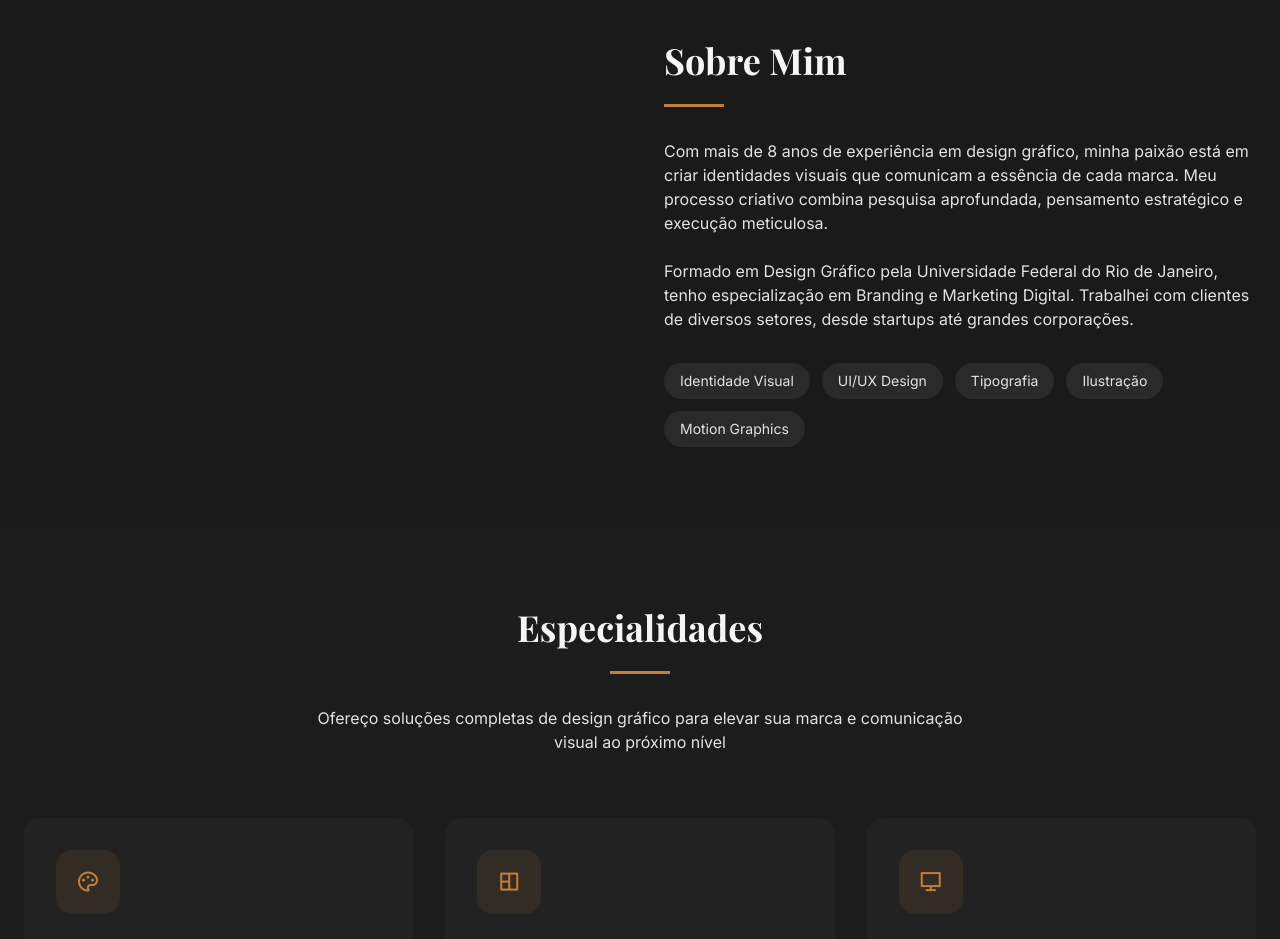
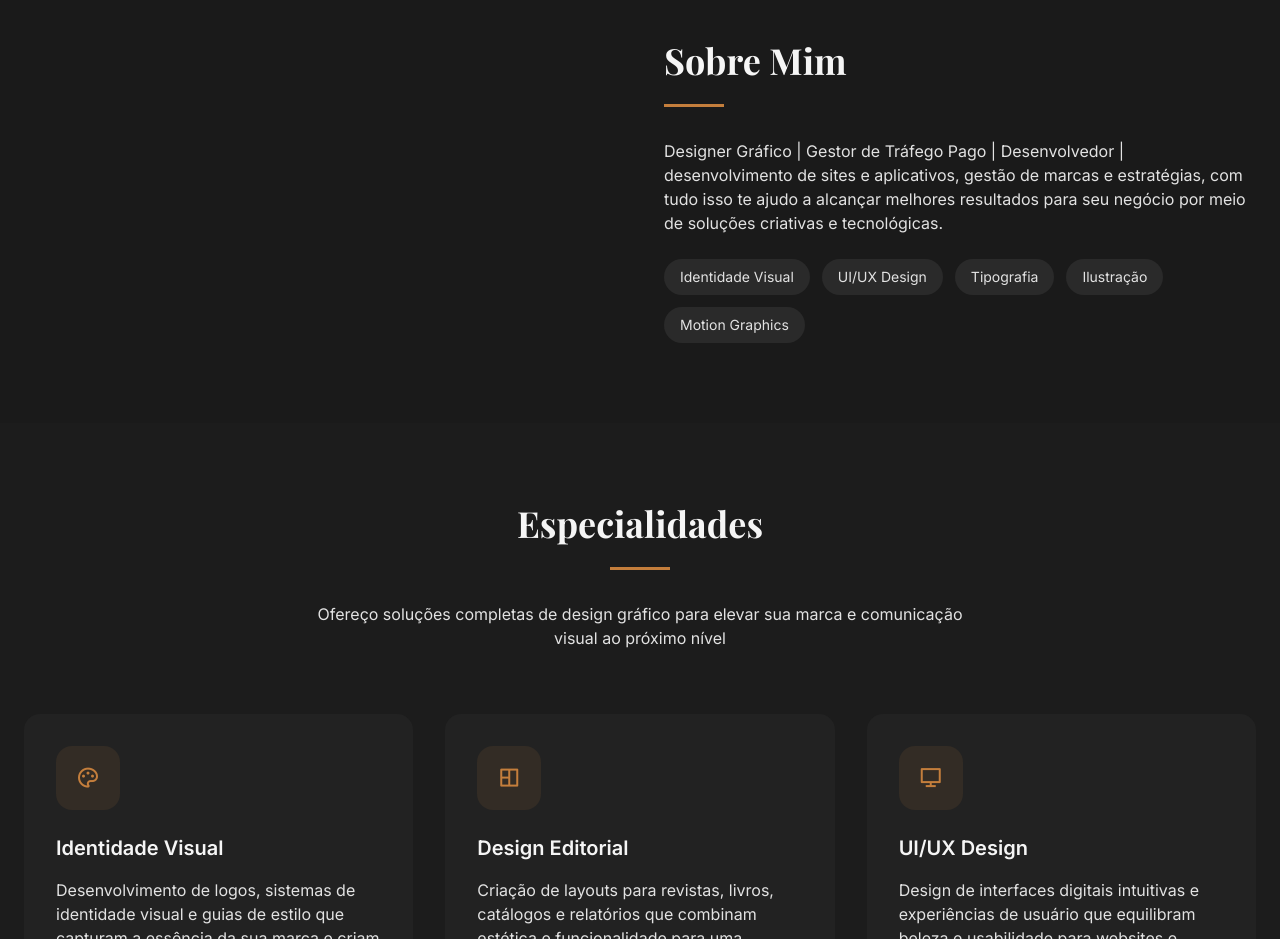
Before and after one commit to Sanchesborger/portfoliodesigner, a website: page public/index.html in a window 1280 px wide. Shown: the part 840-1779 px from the top of the page. Drawn offline with nearby package versions, Linux system fonts and the light colour scheme.

Commit message:
Atualiza texto da seção Sobre Mim conforme solicitado

```diff
--- a/public/index.html
+++ b/public/index.html
@@ -135,16 +135,7 @@
             <h2 class="playfair text-3xl md:text-4xl font-bold mb-4 md:mb-6">Sobre Mim</h2>
             <div class="accent-line mb-6 md:mb-8"></div>
             <p class="text-[#E2E2E2] mb-4 md:mb-6 text-sm md:text-base">
-              Com mais de 8 anos de experiência em design gráfico, minha paixão
-              está em criar identidades visuais que comunicam a essência de cada
-              marca. Meu processo criativo combina pesquisa aprofundada,
-              pensamento estratégico e execução meticulosa.
-            </p>
-            <p class="text-[#E2E2E2] mb-6 md:mb-8 text-sm md:text-base">
-              Formado em Design Gráfico pela Universidade Federal do Rio de
-              Janeiro, tenho especialização em Branding e Marketing Digital.
-              Trabalhei com clientes de diversos setores, desde startups até
-              grandes corporações.
+              Designer Gráfico | Gestor de Tráfego Pago | Desenvolvedor | desenvolvimento de sites e aplicativos, gestão de marcas e estratégias, com tudo isso te ajudo a alcançar melhores resultados para seu negócio por meio de soluções criativas e tecnológicas.
             </p>
             <div class="flex flex-wrap gap-3">
               <span
```
